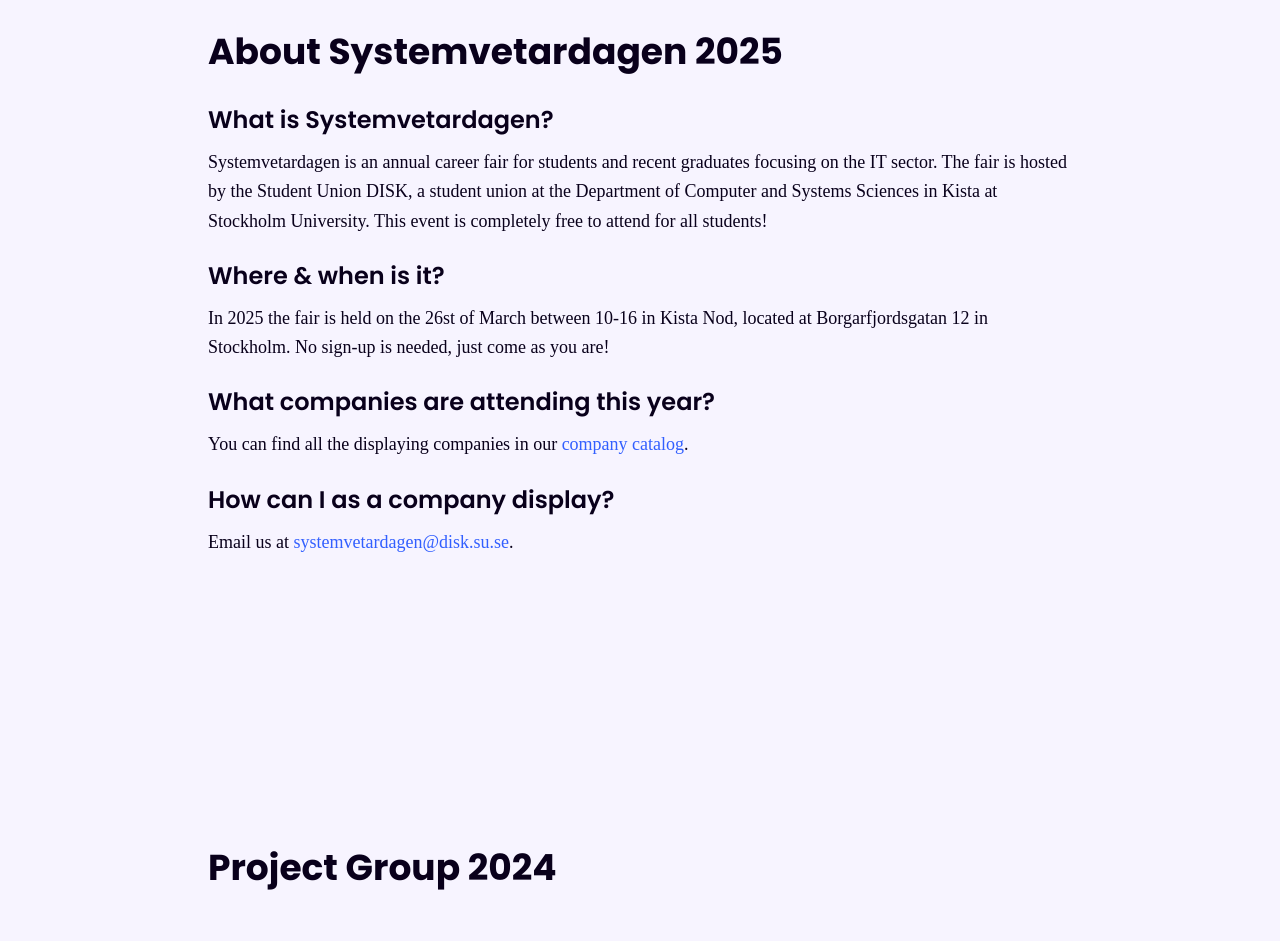
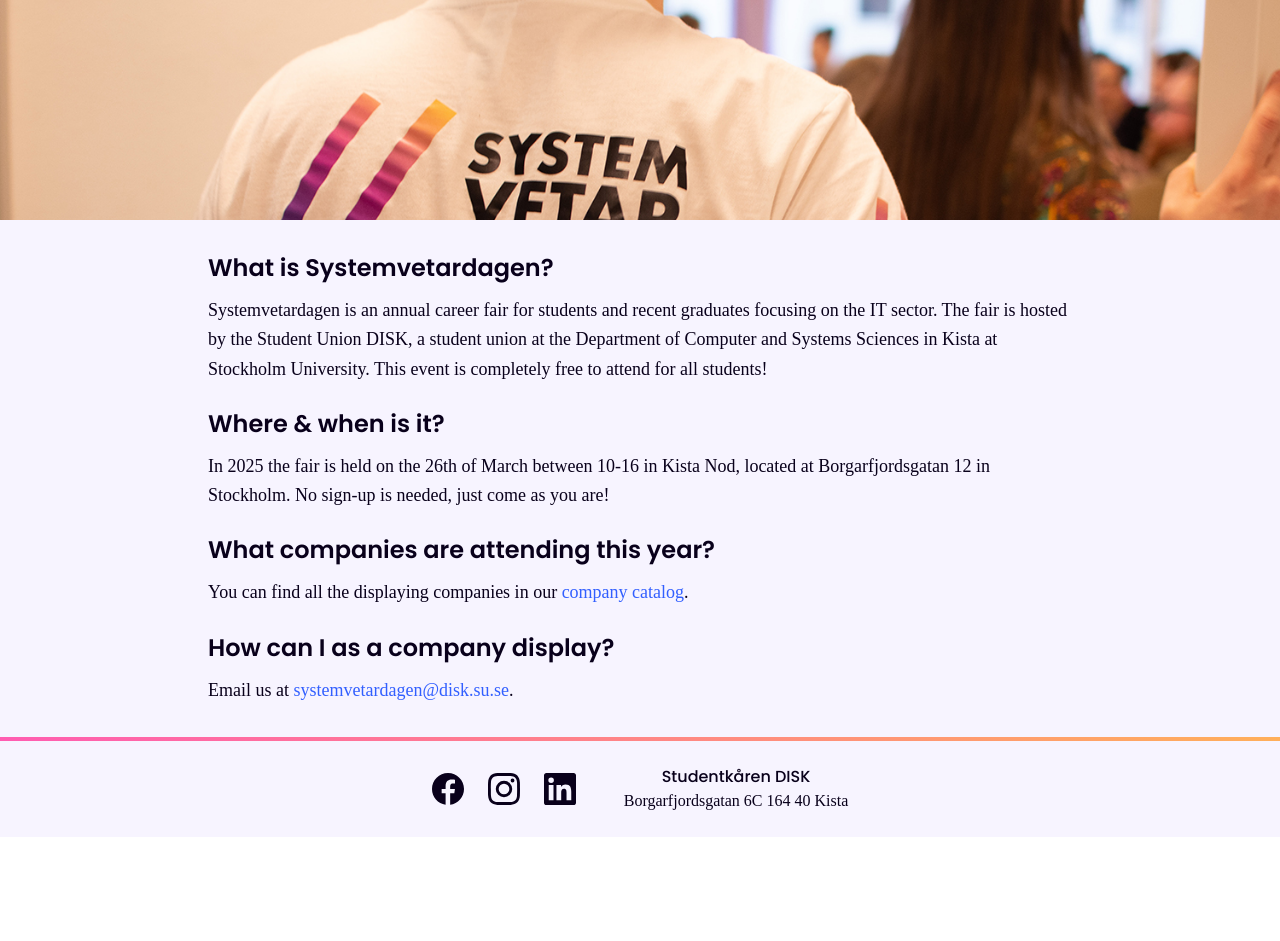
Before and after one commit to Systemvetardagen/Systemvetardagen, a React (Vite) app: page /about in a window 1280 px wide. Shown: the top 941 px of the page. After the commit the page ends 837 px from the top, so only its background shows below. Built offline with nearby package versions, Linux system fonts and the light colour scheme.

Commit message:
about info part with pic,and a footer

```diff
--- /dev/null
+++ b/src/components/footer.tsx
@@ -0,0 +1,90 @@
+import React from 'react';
+
+const Footer = () => {
+  return (
+    <footer className="w-full relative" style={{
+      backgroundColor: `rgb(var(--background))`,
+      color: `rgb(var(--text))`
+    }}>
+      {/* Gradient border line */}
+      <div className="w-full h-1 gradient-background" />
+
+      <div className="w-full">
+        <div className="max-w-7xl mx-auto px-4 py-6">
+          {/* Main content row - Using gap to space elements */}
+          <div className="flex flex-row justify-center items-center gap-12">
+            {/* Social Media Icons */}
+            <div className="flex space-x-6">
+              <a
+                href="https://www.facebook.com/Systemvetardagen/"
+                className="transition-colors duration-300"
+                style={{
+                  color: `rgb(var(--text))`,
+                  ':hover': { color: `rgb(var(--primary))` }
+                }}
+                aria-label="Facebook"
+              >
+                <svg
+                  className="w-8 h-8"
+                  fill="currentColor"
+                  viewBox="0 0 24 24"
+                  aria-hidden="true"
+                >
+                  <path d="M12 0C5.373 0 0 5.373 0 12c0 6.016 4.432 10.984 10.206 11.852V15.18H7.237v-3.154h2.969V9.927c0-3.475 1.693-5 4.581-5 1.383 0 2.115.103 2.461.149v2.753h-1.97c-1.226 0-1.654 1.163-1.654 2.473v1.724h3.593l-.487 3.154h-3.106v8.697C19.481 23.083 24 18.075 24 12c0-6.627-5.373-12-12-12z"/>
+                </svg>
+              </a>
+              <a
+                href="https://www.instagram.com/systemvetardagen/"
+                className="transition-colors duration-300"
+                style={{
+                  color: `rgb(var(--text))`,
+                  ':hover': { color: `rgb(var(--secondary))` }
+                }}
+                aria-label="Instagram"
+              >
+                <svg
+                  className="w-8 h-8"
+                  fill="currentColor"
+                  viewBox="0 0 24 24"
+                  aria-hidden="true"
+                >
+                  <path d="M12 2.163c3.204 0 3.584.012 4.85.07 3.252.148 4.771 1.691 4.919 4.919.058 1.265.069 1.645.069 4.849 0 3.205-.012 3.584-.069 4.849-.149 3.225-1.664 4.771-4.919 4.919-1.266.058-1.644.07-4.85.07-3.204 0-3.584-.012-4.849-.07-3.26-.149-4.771-1.699-4.919-4.92-.058-1.265-.07-1.644-.07-4.849 0-3.204.013-3.583.07-4.849.149-3.227 1.664-4.771 4.919-4.919 1.266-.057 1.645-.069 4.849-.069zM12 0C8.741 0 8.333.014 7.053.072 2.695.272.273 2.69.073 7.052.014 8.333 0 8.741 0 12c0 3.259.014 3.668.072 4.948.2 4.358 2.618 6.78 6.98 6.98C8.333 23.986 8.741 24 12 24c3.259 0 3.668-.014 4.948-.072 4.354-.2 6.782-2.618 6.979-6.98.059-1.28.073-1.689.073-4.948 0-3.259-.014-3.667-.072-4.947-.196-4.354-2.617-6.78-6.979-6.98C15.668.014 15.259 0 12 0zm0 5.838a6.162 6.162 0 100 12.324 6.162 6.162 0 000-12.324zM12 16a4 4 0 110-8 4 4 0 010 8zm6.406-11.845a1.44 1.44 0 100 2.881 1.44 1.44 0 000-2.881z"/>
+                </svg>
+              </a>
+              <a
+                href="https://www.linkedin.com/company/systemvetardagen/?originalSubdomain=se"
+                className="transition-colors duration-300"
+                style={{
+                  color: `rgb(var(--text))`,
+                  ':hover': { color: `rgb(var(--accent))` }
+                }}
+                aria-label="LinkedIn"
+              >
+                <svg
+                  className="w-8 h-8"
+                  fill="currentColor"
+                  viewBox="0 0 24 24"
+                  aria-hidden="true"
+                >
+                  <path d="M20.447 20.452h-3.554v-5.569c0-1.328-.027-3.037-1.852-3.037-1.853 0-2.136 1.445-2.136 2.939v5.667H9.351V9h3.414v1.561h.046c.477-.9 1.637-1.85 3.37-1.85 3.601 0 4.267 2.37 4.267 5.455v6.286zM5.337 7.433a2.062 2.062 0 01-2.063-2.065 2.064 2.064 0 112.063 2.065zm1.782 13.019H3.555V9h3.564v11.452zM22.225 0H1.771C.792 0 0 .774 0 1.729v20.542C0 23.227.792 24 1.771 24h20.451C23.2 24 24 23.227 24 22.271V1.729C24 .774 23.2 0 22.222 0h.003z"/>
+                </svg>
+              </a>
+            </div>
+
+            {/* Address */}
+            <div className="text-center">
+              <p className="font-medium font-poppins" style={{ color: `rgb(var(--text))` }}>
+                Studentkåren DISK
+              </p>
+              <p className="font-worksans" style={{ color: `rgb(var(--text))` }}>
+                Borgarfjordsgatan 6C 164 40 Kista
+              </p>
+            </div>
+          </div>
+        </div>
+      </div>
+    </footer>
+  );
+};
+
+export default Footer;
--- a/src/pages/About.tsx
+++ b/src/pages/About.tsx
@@ -1,17 +1,25 @@
 import React from 'react';
-import ProjectGroup from '../components/ProjectGroup';
+import Footer from '../components/footer';
+import logoWithShirt from '../assets/2024logoWithShirt.jpg';
 
 const About = () => {
     return (
-        <div>
-            <div className="min-h-screen bg-[rgb(var(--background))] text-[rgb(var(--text))]">
-                <div className="max-w-4xl mx-auto px-4 py-8">
+        <div className="bg-[rgb(var(--background))] text-[rgb(var(--text))] flex flex-col min-h-screen">
+            <img
+                            src={logoWithShirt}
+                            alt="Systemvetardagen Logo shirt"
+                            className="max-w-full h-auto"
+                            style={{
+                                width: '100vw',
+                                height: '220px',
+                                objectFit: 'cover',
+                                objectPosition: '0 -125px'
+                              }}
+                        />
+            <div className="flex-grow max-w-4xl mx-auto px-4 py-8">
                 <div className="space-y-12">
-                        {/* Main Content Section */}
+
                     <section className="space-y-8">
-                            <h1 className="text-4xl font-bold">
-                                About Systemvetardagen 2025
-                            </h1>
 
                         <div className="space-y-6">
                             <div>
@@ -19,41 +27,25 @@ const About = () => {
                                     What is Systemvetardagen?
                                 </h2>
                                 <p className="text-lg leading-relaxed">
-                                        Systemvetardagen is an annual career
-                                        fair for students and recent graduates
-                                        focusing on the IT sector. The fair is
-                                        hosted by the Student Union DISK, a
-                                        student union at the Department of
-                                        Computer and Systems Sciences in Kista
-                                        at Stockholm University. This event is
-                                        completely free to attend for all
-                                        students!
+                                    Systemvetardagen is an annual career fair for students and recent graduates focusing on the IT sector. The fair is hosted by the Student Union DISK, a student union at the Department of Computer and Systems Sciences in Kista at Stockholm University. This event is completely free to attend for all students!
                                 </p>
                             </div>
-
                             <div>
                                 <h2 className="text-2xl font-semibold mb-3">
                                     Where & when is it?
                                 </h2>
                                 <p className="text-lg leading-relaxed">
-                                        In 2025 the fair is held on the 26st of
-                                        March between 10-16 in Kista Nod,
-                                        located at Borgarfjordsgatan 12 in
-                                        Stockholm. No sign-up is needed, just
-                                        come as you are!
+                                    In 2025 the fair is held on the 26th of March between 10-16 in Kista Nod, located at Borgarfjordsgatan 12 in Stockholm. No sign-up is needed, just come as you are!
                                 </p>
-                                    {/* no signup？ */}
                             </div>
-
                             <div>
                                 <h2 className="text-2xl font-semibold mb-3">
                                     What companies are attending this year?
                                 </h2>
                                 <p className="text-lg leading-relaxed">
-                                        You can find all the displaying
-                                        companies in our{' '}
+                                    You can find all the displaying companies in our{' '}
                                     <a
-                                            href="#"
+                                        href="/companies"
                                         className="text-[rgb(var(--primary))] hover:underline"
                                     >
                                         company catalog
@@ -61,7 +53,6 @@ const About = () => {
                                     .
                                 </p>
                             </div>
-
                             <div>
                                 <h2 className="text-2xl font-semibold mb-3">
                                     How can I as a company display?
@@ -81,9 +72,7 @@ const About = () => {
                     </section>
                 </div>
             </div>
-            </div>
-            <ProjectGroup/>
-
+            <Footer />
         </div>
     );
 };
```
Also changed, not shown: src/assets/2024logoWithShirt.jpg (added). Lines whose indentation alone changed are shown as unchanged.
